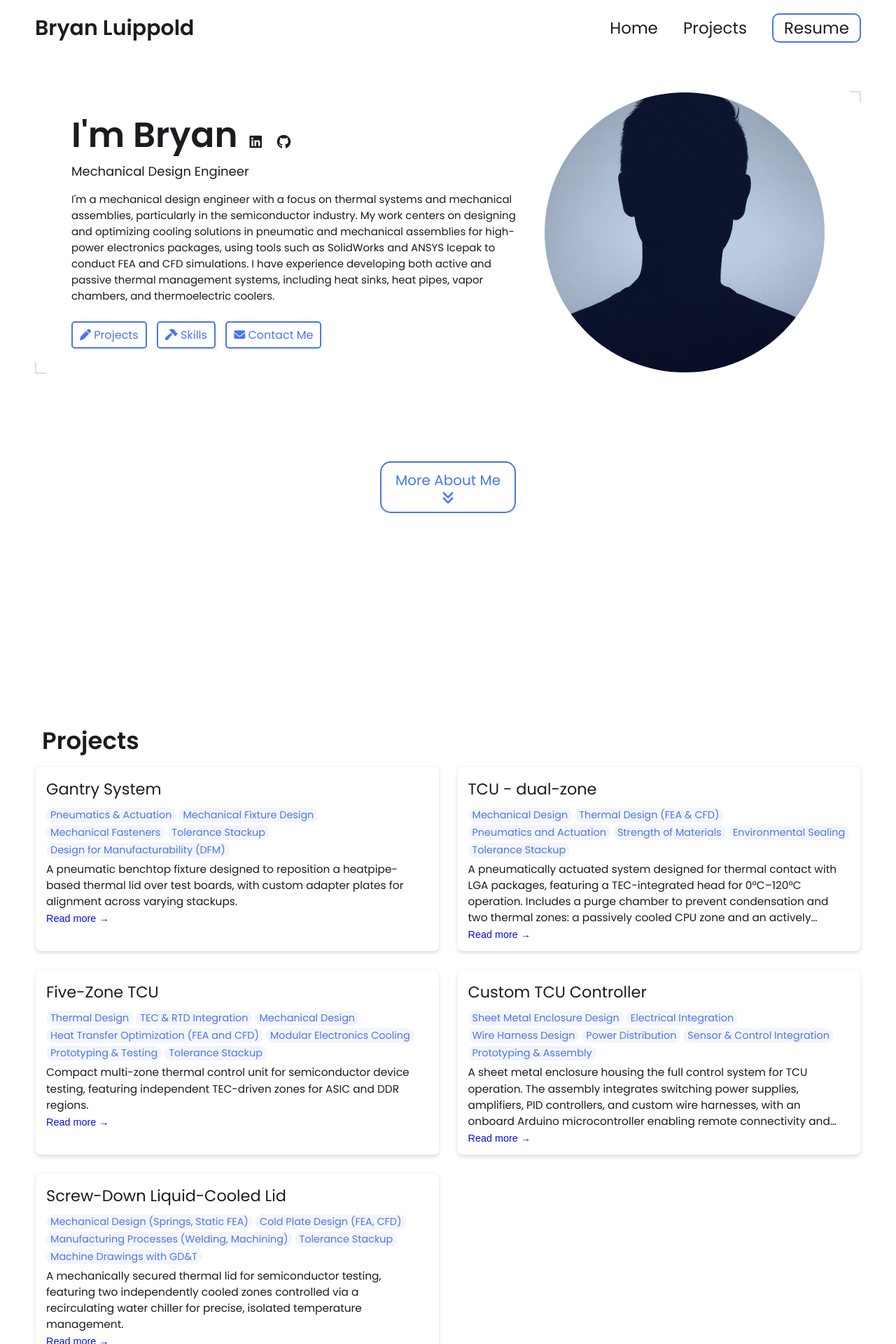
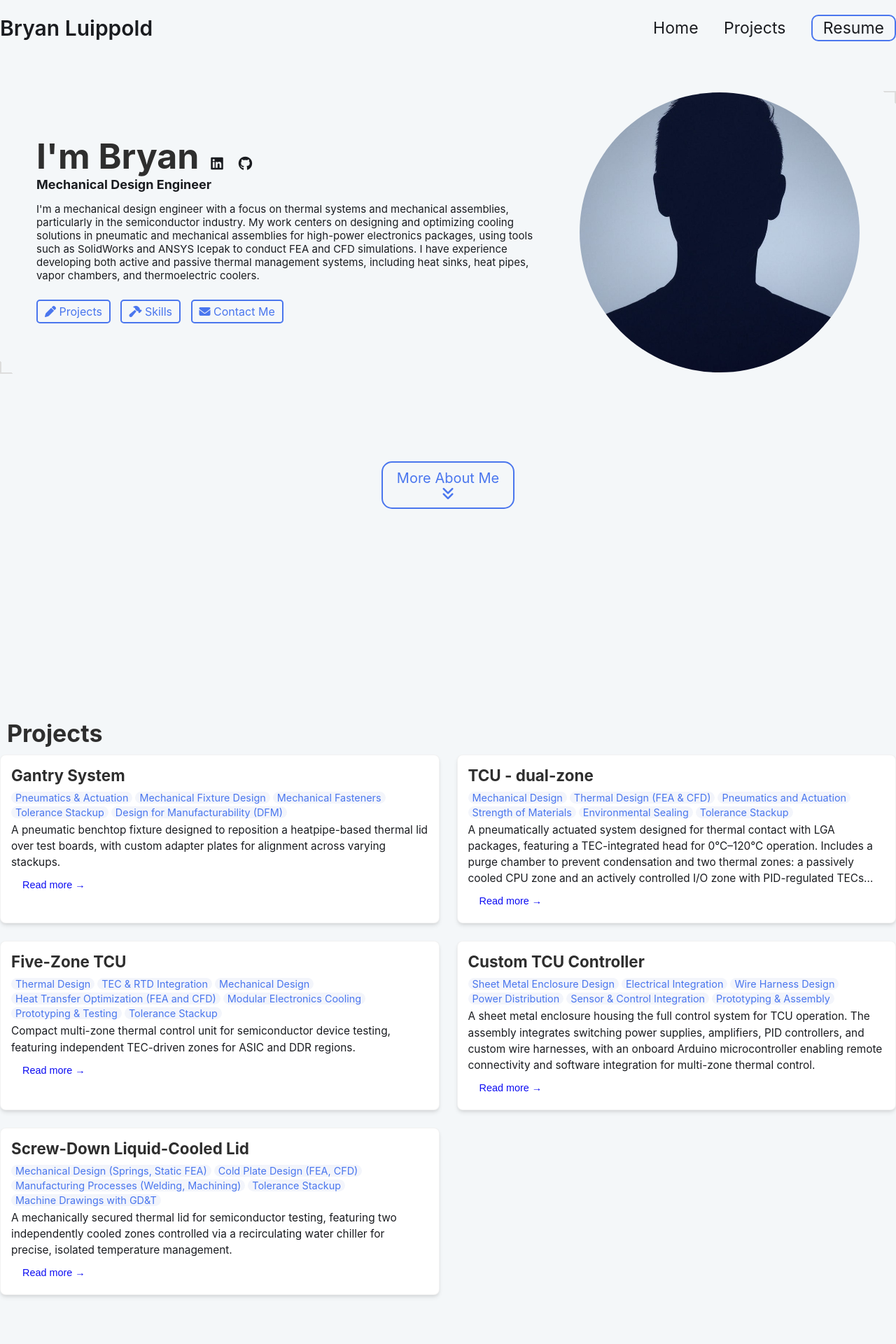
Before and after one commit to bluippold/bluippold.github.io, a Jekyll site: the page built from index.html, in a window 1280 px wide. Shown: the top 1920 px of the page at 70% size. Built offline with Jekyll 4.4.1, drawn with Linux system fonts in a browser that asks for light colours.

Commit message:
Update styles.css

```diff
--- a/css/styles.css
+++ b/css/styles.css
@@ -21,32 +21,49 @@
     scroll-behavior: smooth
 }
 
+/* ==== Light Soothing Theme ==== */
 body {
-    padding: 0 50px;
-    font-family: 'Poppins', sans-serif;
-    background-color: var(--background-color);
-    max-width: 1400px;
-    margin: 0 auto;
+  background-color: #f4f7f9;
+  color: #2e2e2e;
+  font-family: -apple-system, BlinkMacSystemFont, "Segoe UI", Roboto, "Helvetica Neue", Arial, sans-serif;
 }
 
 a {
-    color: var(--link-color);
-    text-decoration: none;
+  color: #6495ED;
+  text-decoration: none;
 }
 
-h1 {
-    color: var(--text-color);
-    font-size: calc(14px + 1.0vw); /* Base size of 20px, increases with viewport width */
+a:hover {
+  color: darken(#6495ED, 10%);
+  text-decoration: underline;
 }
-h2 {
-    color: var(--text-color);
-    font-size: calc(11px + 0.8vw);
+
+.project-card, .post-view, .summary, .content {
+  background-color: #ffffff;
+  border: 1px solid #d0d7de;
+  border-radius: 6px;
+  padding: 1.5rem;
+  box-shadow: 0 4px 8px rgba(0,0,0,0.03);
 }
-h3 {
-    font-weight: normal;
-    color: var(--text-color);
-    font-size: calc(9px + 0.6vw);
+
+h1, h2, h3, h4 {
+  color: #2e2e2e;
 }
+
+button.read-more {
+  background-color: #6495ED;
+  color: #ffffff;
+  border: none;
+  padding: 0.5rem 1rem;
+  border-radius: 4px;
+  cursor: pointer;
+  transition: background-color 0.2s ease;
+}
+
+button.read-more:hover {
+  background-color: darken(#6495ED, 5%);
+}
+
 
 span {
     color: var(--text-color);
```
